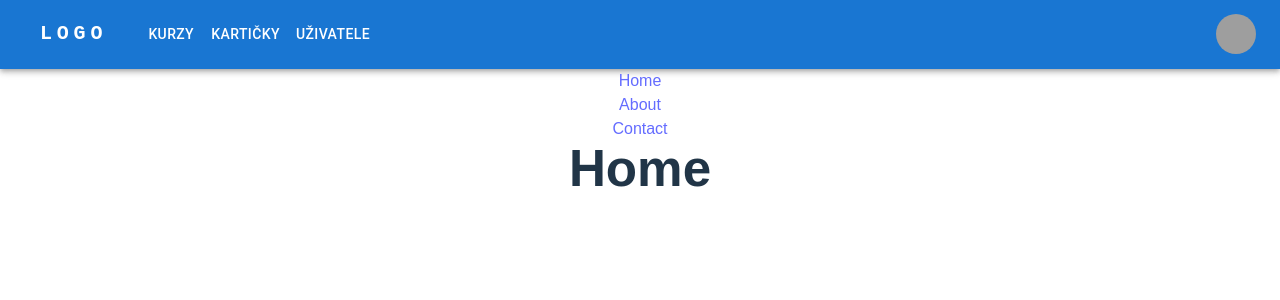
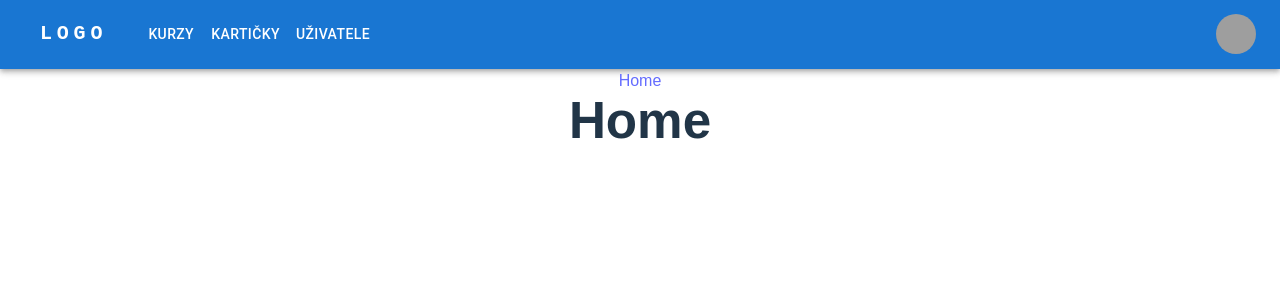
Before and after one commit to verysvadym2002/language-learning-system, a React (Vite) app in the folder frontend/learning-system-frontend/: page / in a window 1280 px wide. Shown: the top 300 px of the page. Built offline with nearby package versions, Linux system fonts and the light colour scheme; grey boxes are pictures that could not be loaded; some icons are missing.

Commit message:
Deleted unused functions in Navbar and added list of courses in Courses.tsx

```diff
--- a/frontend/learning-system-frontend/src/Courses.tsx
+++ b/frontend/learning-system-frontend/src/Courses.tsx
@@ -1,11 +1,12 @@
-import AppNavBar from "./AppBar.tsx";
+import CoursesTable from "./components/CoursesTable.tsx";
 
 const Courses = () => {
     return (
         <div>
-            <h1>About</h1>
+            <h1>Courses</h1>
+            <CoursesTable />
         </div>
-    )
-}
+    );
+};
 
-export default Courses
+export default Courses;
--- a/frontend/learning-system-frontend/src/Navbar.tsx
+++ b/frontend/learning-system-frontend/src/Navbar.tsx
@@ -7,12 +7,6 @@ const Navbar = () => {
                 <li>
                     <Link to="/">Home</Link>
                 </li>
-                <li>
-                    <Link to="/about">About</Link>
-                </li>
-                <li>
-                    <Link to="/contact">Contact</Link>
-                </li>
             </ul>
         </nav>
     );
```
